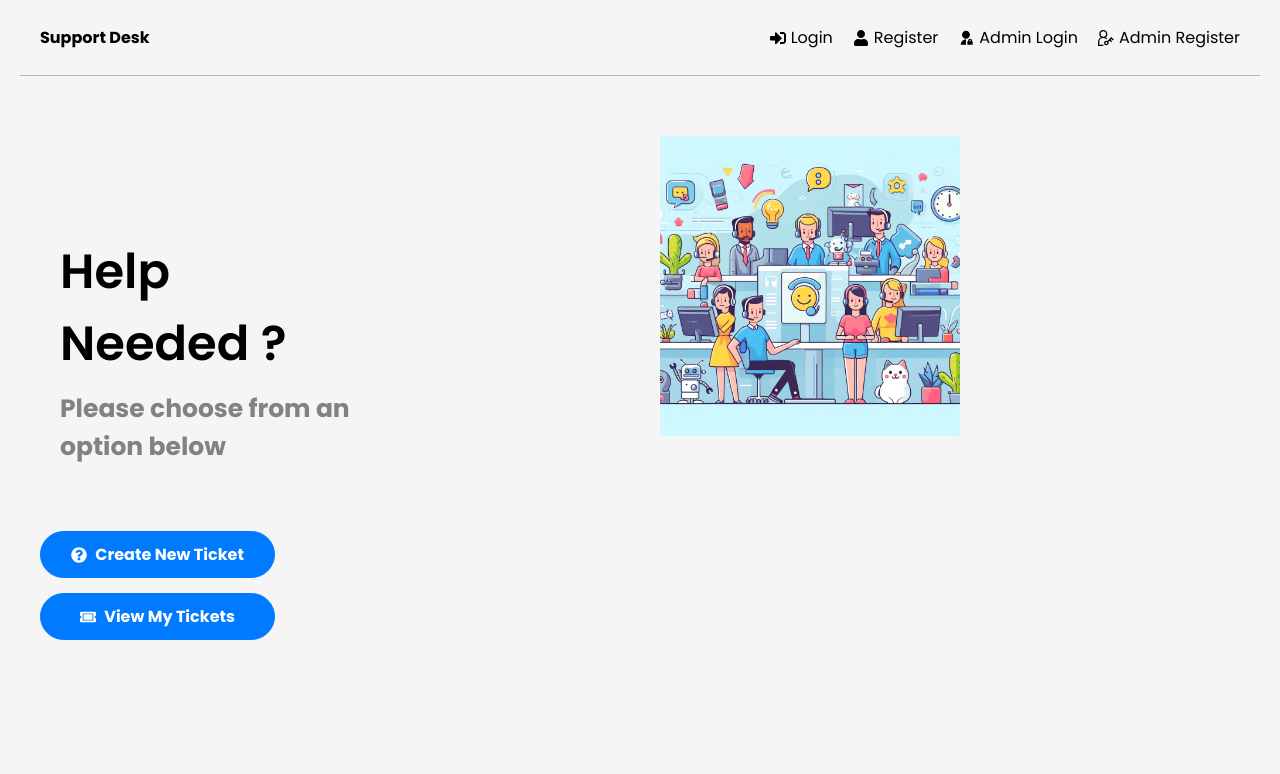
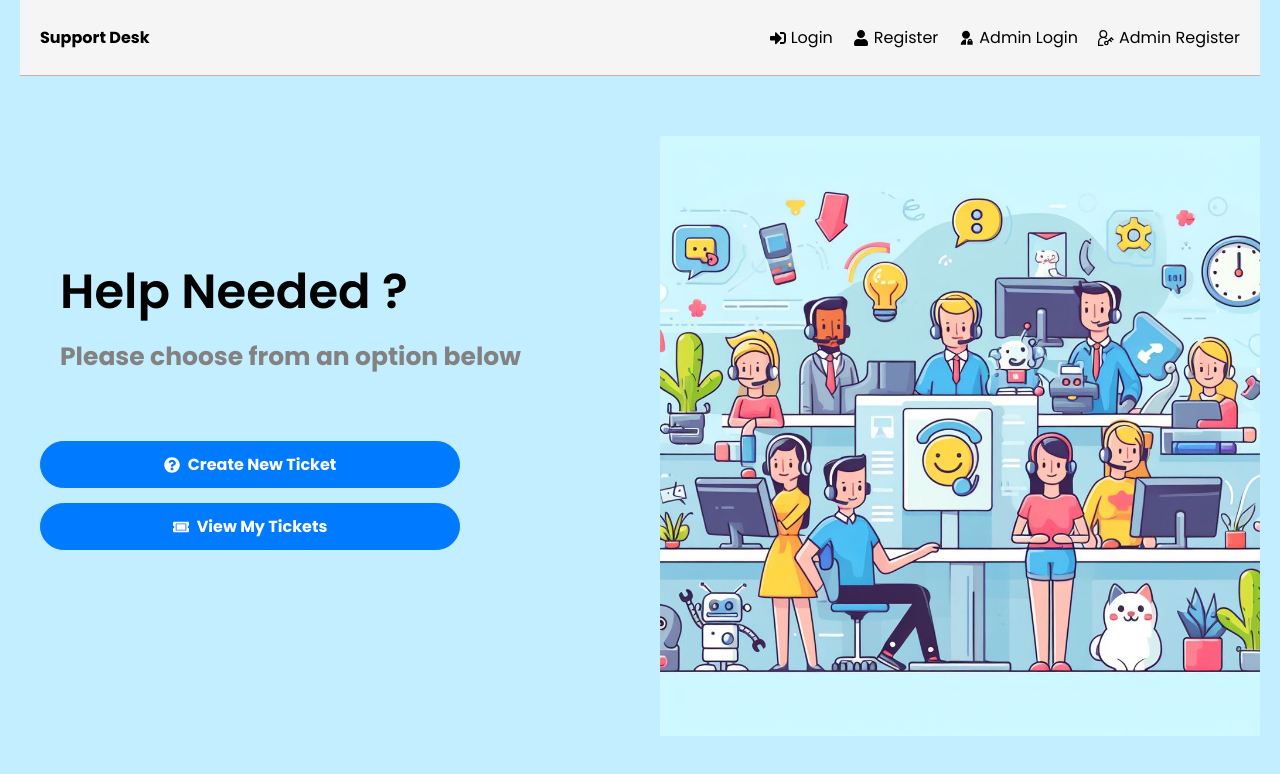
Before and after one commit to atuta11/SupportDeskFrontEnd, a React (Create React App) app: page / in a window 1280 px wide. Shown: the top 774 px of the page. Built offline with nearby package versions, Linux system fonts and the light colour scheme.

Commit message:
home-page updated , small device compatibility needed

```diff
--- a/src/index.css
+++ b/src/index.css
@@ -10,9 +10,7 @@
   display: flex;
 }
 
-.button-container > a {
-  margin-right: 10px; /* Adjust as needed for spacing between buttons */
-}
+
 
 
 
@@ -20,7 +18,8 @@ body {
   font-family: 'Poppins', sans-serif;
   height: 100vh;
  /* background-image: url('./assets/bg-img.jpg'); */
-  background-color: whitesmoke;
+
+  background-color: rgb(194, 238, 255);
 }
 
 a {
@@ -54,12 +53,14 @@ h3 {
 }
 
 .header {
+  background-color: whitesmoke;
   display: flex;
   justify-content: space-between;
   align-items: center;
   padding: 20px ;
   border-bottom: 1px solid rgb(207, 172, 172);
   margin-bottom:  60px;
+  width: 100%;
 
 }
 
@@ -103,9 +104,14 @@ h3 {
 }
 
 
+
 .combinedSection{
-margin-top: 80px;
-  width: 56%;
+  height: 100%;
+  display: flex;
+  flex-direction: column;
+  align-items: flex-start;
+  margin-top: 100px;
+
 
 }
 
@@ -136,7 +142,7 @@ margin-top: 80px;
 }
 
 .homeImage {
-  width: 50%; /* Adjust the width as needed */
+  width: 100%; /* Adjust the width as needed */
   height: auto; /* Maintain the aspect ratio */
 }
 
@@ -150,13 +156,19 @@ margin-top: 80px;
 }
 
 .box1 {
+
   flex: 1; /* Take up remaining space in the container */
   padding: 20px; /* Adjust padding as needed */
+  background-color: rgb(194, 238, 255);
+  border-right: none;
 }
 
 .box2 {
   flex: 1; /* Take up remaining space in the container */
+
 }
+
+
 
 
 
```
